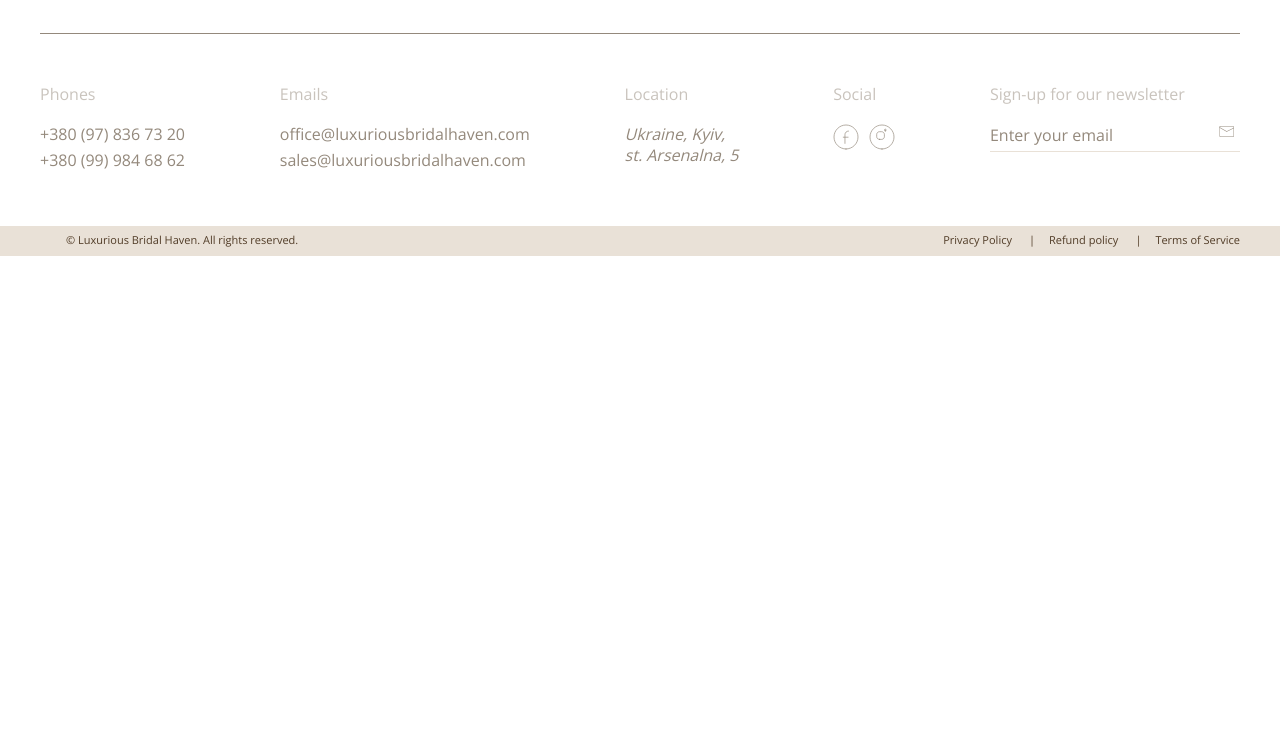
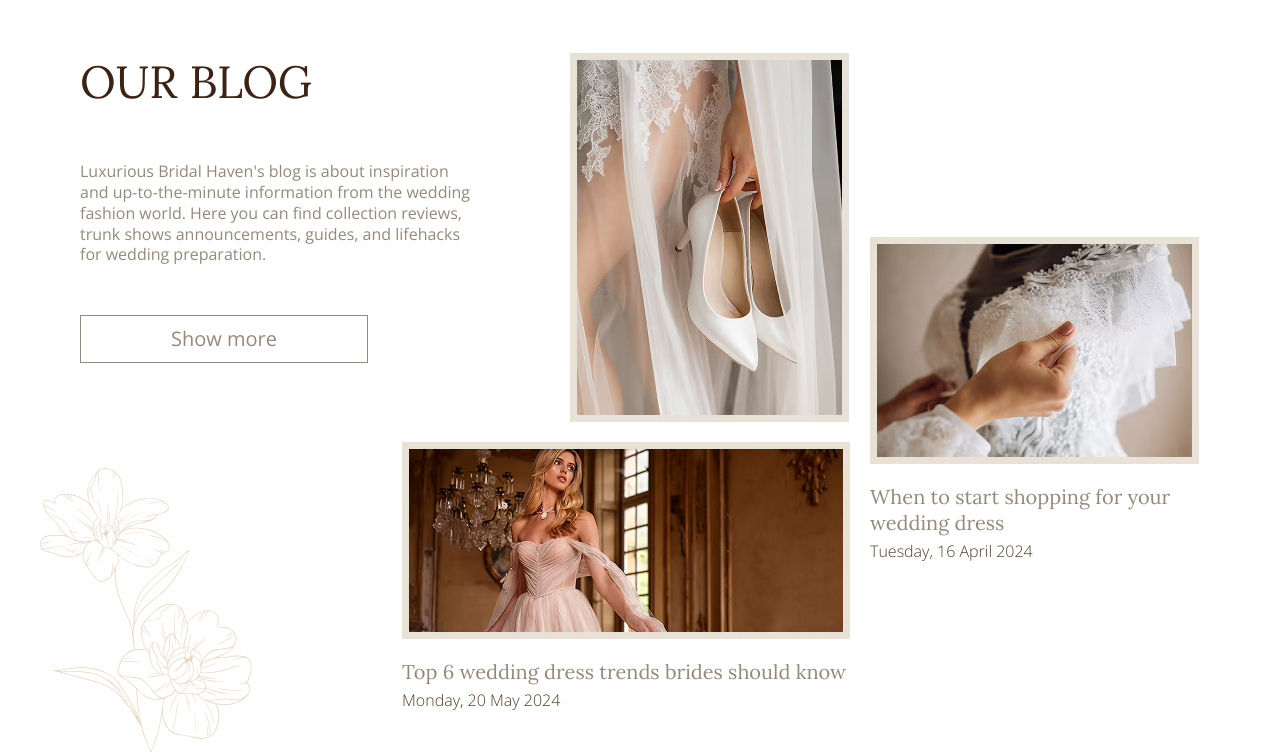
Before and after one commit to velikanove/bridal-haven, a website: page app/pages/index.html in a window 1280 px wide. Shown: the part 3762-4514 px from the top of the page. Before the commit the page ends 4018 px from the top, so only its background shows below. Drawn offline with nearby package versions, Linux system fonts and the light colour scheme; files that its build step writes are made by us from their sources; files whose address does not match are found by name.

Commit message:
add section our-blog

```diff
--- a/app/pages/index.html
+++ b/app/pages/index.html
@@ -69,20 +69,28 @@
             THE DESIGNER
           </h2>
           <p class="designer__text">
-            The founder of our bridal salon is the incredibly talented and dedicated designer, Emma Stone. Emma has always dreamed
-            of creating something unique and elegant that would captivate the hearts of our clients. Thanks to her passion for
-            beauty and impeccable taste, she has gone from being a design student to owning one of the most prestigious bridal
+            The founder of our bridal salon is the incredibly talented and dedicated designer, Emma Stone. Emma has
+            always dreamed
+            of creating something unique and elegant that would captivate the hearts of our clients. Thanks to her
+            passion for
+            beauty and impeccable taste, she has gone from being a design student to owning one of the most prestigious
+            bridal
             salons in the city.
           </p>
           <p class="designer__text">
-            Emma has years of experience in the fields of design and fashion. She obtained her higher education at leading art
-            universities, where she studied not only the technical aspects of design but also philosophy and aesthetics. Working
-            with top brands and renowned designers, Emma gained valuable experience, which she now successfully embodies in every
+            Emma has years of experience in the fields of design and fashion. She obtained her higher education at
+            leading art
+            universities, where she studied not only the technical aspects of design but also philosophy and aesthetics.
+            Working
+            with top brands and renowned designers, Emma gained valuable experience, which she now successfully embodies
+            in every
             detail of our salon.
           </p>
           <p class="designer__text">
-            Her impeccable taste, creative approach, and unique ability to sense our clients' desires allow us to create captivating
-            looks for the wedding day. Emma Stone is not just the founder but also the heart of our salon, who with great love and
+            Her impeccable taste, creative approach, and unique ability to sense our clients' desires allow us to create
+            captivating
+            looks for the wedding day. Emma Stone is not just the founder but also the heart of our salon, who with
+            great love and
             care helps every bride find the perfect look for the most important day of her life.
           </p>
         </div>
@@ -140,5 +148,53 @@
       </div>
     </div>
   </section>
+  <section class="our-blog">
+    <div class="container">
+      <div class="our-blog__inner">
+        <div class="our-blog__content">
+          <h2 class="our-blog__title">
+            OUR BLOG
+          </h2>
+          <p class="our-blog__text">
+            Luxurious Bridal Haven's blog is about inspiration and up-to-the-minute information from the wedding fashion
+            world. Here
+            you can find collection reviews, trunk shows announcements, guides, and lifehacks for wedding preparation.
+          </p>
+          <a href="#" class="our-blog__link">
+            Show more
+          </a>
+        </div>
+        <picture>
+          <source srcset="images/our-blog-img-1.avif" type="image/avif">
+          <source srcset="images/our-blog-img-1.webp" type="image/webp">
+          <img class="our-blog__img" src="images/our-blog-img-1.jpg" alt="Alt text">
+        </picture>
+        <div class="our-blog__box our-blog__box-right">
+          <picture>
+            <source srcset="images/our-blog-img-2.avif" type="image/avif">
+            <source srcset="images/our-blog-img-2.webp" type="image/webp">
+            <img class="our-blog__box-img" src="images/our-blog-img-2.jpg" alt="Alt text">
+          </picture>
+          <a class="our-blog__box-link" href="#">
+            When to start shopping for your wedding dress</a>
+          <p class="our-blog__box-date">
+            Tuesday, 16 April 2024</p>
+        </div>
+        <div class="our-blog__box our-blog__box-bottom">
+          <picture>
+            <source srcset="images/our-blog-img-3.avif" type="image/avif">
+            <source srcset="images/our-blog-img-3.webp" type="image/webp">
+            <img class="our-blog__box-img" src="images/our-blog-img-3.jpg" alt="Alt text">
+          </picture>
+          <a class="our-blog__box-link" href="#">
+            Top 6 wedding dress trends brides should know
+          </a>
+          <p class="our-blog__box-date">
+            Monday, 20 May 2024
+          </p>
+        </div>
+      </div>
+    </div>
+  </section>
 </main>
 <!--=include footer.html  -->
--- a/app/scss/style.scss
+++ b/app/scss/style.scss
@@ -344,10 +344,10 @@ body {
   padding: 150px 0 210px;
   position: relative;
 
-  &__decor-img{
+  &__decor-img {
     position: absolute;
     left: 50%;
-    transform: translateX(-50%) ;
+    transform: translateX(-50%);
     top: -225px;
     z-index: 5;
   }
@@ -414,13 +414,13 @@ body {
     position: relative;
   }
 
-  &__img{
+  &__img {
     position: absolute;
     bottom: 0;
     left: 40px;
   }
 
-  &-item-decor{
+  &-item-decor {
     position: absolute;
     bottom: 0;
     right: 0;
@@ -447,7 +447,8 @@ body {
     margin-bottom: 30px;
     padding-left: 50px;
     position: relative;
-    &::before{
+
+    &::before {
       content: '';
       position: absolute;
       width: 30px;
@@ -457,3 +458,69 @@ body {
     }
   }
 }
+
+.our-blog {
+  padding: 150px 0 0;
+
+  &__inner {
+    padding: 0 40px;
+    display: grid;
+    grid-template-columns: 1fr 280px 330px;
+    gap: 20px;
+
+    background-image: url(../images/our-blog-img-decor.svg);
+    background-repeat: no-repeat;
+    background-position: left bottom;
+    padding-bottom: 100px;
+  }
+
+  &__title {
+    font-size: 45px;
+    margin-bottom: 50px;
+    @extend %lora-400;
+    text-transform: uppercase;
+  }
+
+  &__text {
+    font-size: 16px;
+    color: vars.$color-text-muted;
+    margin-bottom: 50px;
+    max-width: 400px;
+  }
+
+  &__link {
+    display: inline-block;
+    padding: 10px 90px;
+    color: vars.$color-text-muted;
+    border: 1px solid vars.$color-text-muted;
+    cursor: pointer;
+  }
+
+  &__box-right {
+    grid-row: span 2;
+    align-self: center;
+    margin-top: 35px;
+  }
+
+  &__box-img {
+    margin-bottom: 20px;
+  }
+
+  &__box-link {
+    margin-bottom: 5px;
+    @extend %lora-400;
+    color: vars.$color-text-muted;
+    display: inline-block;
+  }
+
+  &__box-date {
+    font-size: 16px;
+    @extend %opensans-300;
+    color: vars.$color-primary;
+  }
+
+  &__box-bottom {
+    grid-column: span 2;
+    margin-left: auto;
+  }
+}
```
Also changed, not shown: app/images/our-blog-img-1.avif (added), app/images/our-blog-img-1.jpg (added), app/images/our-blog-img-1.webp (added), app/images/our-blog-img-2.avif (added), app/images/our-blog-img-2.jpg (added), app/images/our-blog-img-2.webp (added), app/images/our-blog-img-3.avif (added), app/images/our-blog-img-3.jpg (added), app/images/our-blog-img-3.webp (added), app/images/our-blog-img-decor.svg (added), app/images/src/our-blog-img-1.jpg (added), app/images/src/our-blog-img-2.jpg (added), app/images/src/our-blog-img-3.jpg (added), app/images/src/our-blog-img-decor.svg (added). Lines whose indentation alone changed are shown as unchanged.
